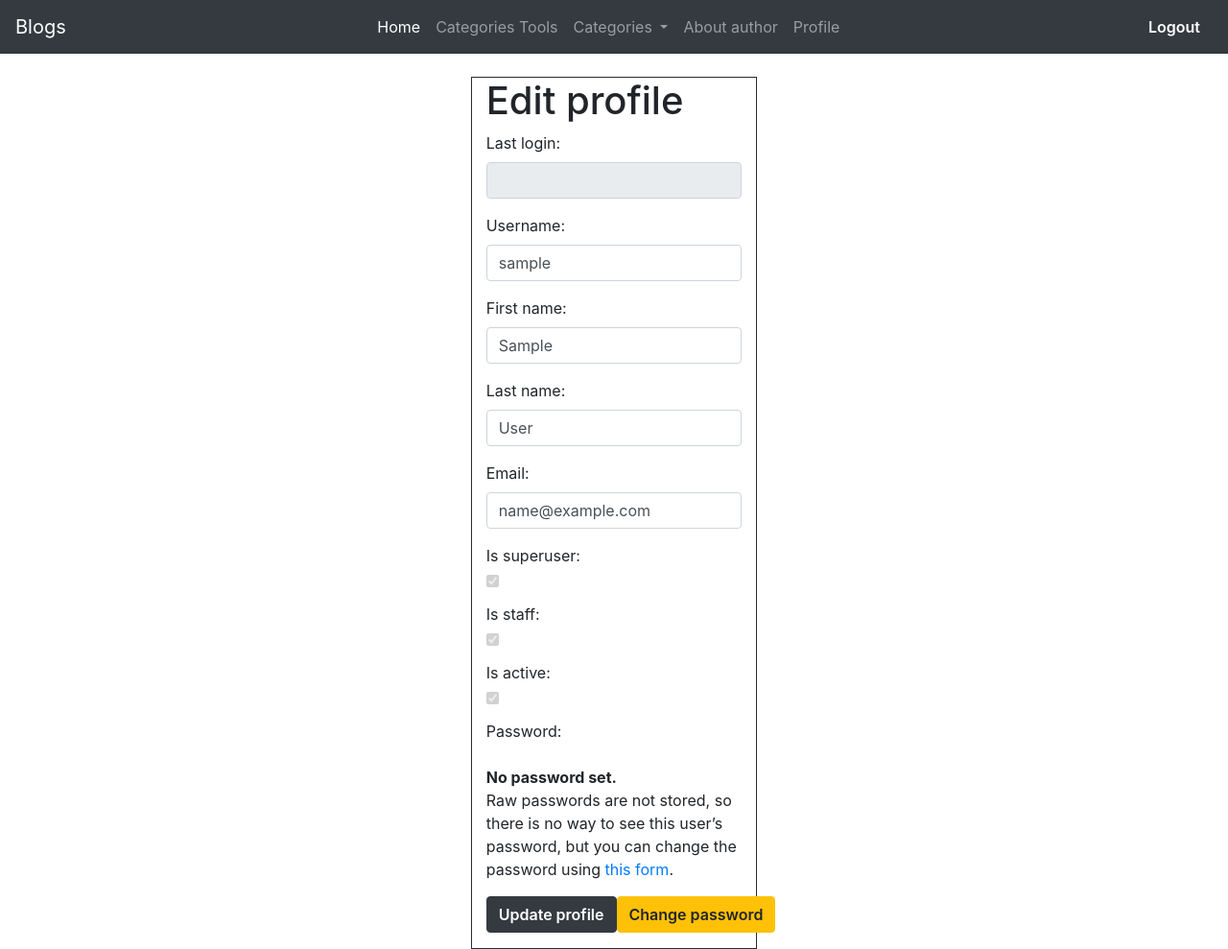
After one commit to DanijelVilovski/Blogs-API, a Django app: page /users/profile/1/editprofile in a window 1280 px wide. The commit adds this page. Shown: the whole page at 96% size. Run offline with Django 4.2, Linux system fonts and the light colour scheme; the visitor is signed in with stand-in values (Sample User, id 1); data that the repository does not hold is empty; some libraries are stand-ins or nearby versions.

Commit message:
Added edit profile, change password!

```diff
--- a/blogs/urls.py
+++ b/blogs/urls.py
@@ -16,7 +16,5 @@ urlpatterns = [
 
     path('likeblog/<int:pk>', views.LikeBlogView, name='like_blog'),
 
-    path('profile/<int:pk>', views.ProfileView.as_view(), name='profile'),
-
     path('author', views.AuthorView.as_view(), name='authorview'),
 ]
--- a/blogs/views.py
+++ b/blogs/views.py
@@ -2,7 +2,6 @@ from django.shortcuts import render, get_object_or_404
 from django.views.generic import ListView, DetailView, CreateView, UpdateView, DeleteView
 from django.urls import reverse_lazy, reverse
 from .models import Blog, Category
-from django.contrib.auth.models import User
 from .forms import AddBlogForm, EditBlogForm, AddCategoryForm, EditCategoryForm
 from django.http import HttpResponseRedirect
 from django.core.exceptions import ObjectDoesNotExist
@@ -70,10 +69,6 @@ class AuthorView(ListView):
     model = Blog
     template_name = "author.html"
 
-class ProfileView(DetailView):
-    model = User
-    template_name = 'profile.html'
-
 #functions based views
 
 def CategoryBlogList(request, categoryname):
--- a/users/forms.py
+++ b/users/forms.py
@@ -1,4 +1,4 @@
-from django.contrib.auth.forms import UserCreationForm
+from django.contrib.auth.forms import UserCreationForm, UserChangeForm, PasswordResetForm
 from django.contrib.auth.models import User
 from django import forms
 
@@ -20,3 +20,26 @@ class SignUpForm(UserCreationForm):
         self.fields['username'].widget.attrs['class'] = 'form-control'
         self.fields['password1'].widget.attrs['class'] = 'form-control'
         self.fields['password2'].widget.attrs['class'] = 'form-control'
+
+class EditProfileForm(UserChangeForm):
+    last_login = forms.CharField(widget=forms.TextInput(attrs={'class': 'form-control', 'disabled': True}))
+    email = forms.EmailField(widget=forms.EmailInput(attrs={'class': 'form-control'}))
+    username = forms.CharField(max_length=100, widget=forms.TextInput(attrs={'class': 'form-control'}))
+    first_name = forms.CharField(max_length=100, widget=forms.TextInput(attrs={'class': 'form-control'}))
+    last_name = forms.CharField(max_length=100, widget=forms.TextInput(attrs={'class': 'form-control'}))
+    is_superuser = forms.CharField(max_length=100, widget=forms.CheckboxInput(attrs={'class': 'form-check', 'disabled': True}))
+    is_staff = forms.CharField(max_length=100, widget=forms.CheckboxInput(attrs={'class': 'form-check', 'disabled': True}))
+    is_active = forms.CharField(max_length=100, widget=forms.CheckboxInput(attrs={'class': 'form-check', 'disabled': True}))
+
+    class Meta:
+        model = User
+        fields = [
+            'last_login',
+            'username',
+            'first_name',
+            'last_name',
+            'email',
+            'is_superuser',
+            'is_staff',
+            'is_active',
+        ]
--- /dev/null
+++ b/users/templates/registration/edit_profile.html
@@ -0,0 +1,26 @@
+{% extends 'base.html' %}
+
+{% block title %} Edit profile {% endblock %}
+
+{% if user.is_authenticated %}
+
+    {% block content %}
+        <div class="container col-md-5 mt-4 col-md-offset-2" style="border: 1px solid #292b2c;;">
+            <h1>Edit profile </h1>
+            <div class="form-group">
+                <form method="POST">
+                    {% csrf_token %}
+                    {{ form.as_p }}
+                    <div style="display: flex; justify-content: space-between;">
+                        <button type="submit" class="btn btn-dark" style="font-weight: 600">Update profile</button>
+                        <a href="{% url 'passwordchange' user.id %}" style="font-weight: 600" class='btn btn-warning'>Change password </a>
+                    </div>
+                </form>
+
+            </div>
+        </div>
+    {% endblock %}
+
+{% else %}
+    <h1>401 - Unauthorized! :(</h1>
+{% endif %}
--- a/blogs/templates/profile.html
+++ b/users/templates/registration/profile.html
@@ -18,6 +18,7 @@
             align-items: center;"
         >
             <h1>Blogs</h1>
+            <a href="{% url 'editprofile' user.id %}" class="btn btn-primary">Edit profile </a>
             <!-- {% if user.is_authenticated %}
                 <div>
                     <a href="{% url 'addblogview' %}" class="btn btn-dark" style="font-weight: 600;">Add blog</a>
--- a/users/templates/registration/register.html
+++ b/users/templates/registration/register.html
@@ -3,7 +3,7 @@
 {% block title %} Register {% endblock %}
 
 {% block content %}
-    <div class="container col-md-5 mt-4 col-md-offset-2" style="border: 1px solid #292b2c;;">
+    <div class="container col-md-5 mt-4 col-md-offset-2" style="border: 1px solid #292b2c;">
         <h1>Register</h1>
         <div class="form-group">
             <form method="POST">
--- a/users/urls.py
+++ b/users/urls.py
@@ -3,4 +3,8 @@ from . import views
 
 urlpatterns = [
     path('register/', views.UserRegisterView.as_view(), name='register'),
+
+    path('profile/<int:pk>', views.ProfileView.as_view(), name='profile'),
+    path('profile/<int:pk>/editprofile', views.UserEditView.as_view(), name='editprofile'),
+    path('profile/<int:pk>/editprofile/password', views.PasswordChangeView.as_view(), name='passwordchange')
 ]
--- a/users/views.py
+++ b/users/views.py
@@ -1,9 +1,11 @@
 from django.shortcuts import render
-from django.views.generic import CreateView
-from django.contrib.auth.forms import UserCreationForm
+from django.views.generic import CreateView, DetailView, UpdateView
+from django.contrib.auth.views import PasswordChangeView
+from django.contrib.auth.forms import UserCreationForm, UserChangeForm, PasswordChangeForm
 from django.urls import reverse_lazy
+from django.contrib.auth.models import User
 from django.contrib.auth import authenticate, login, logout
-from .forms import SignUpForm
+from .forms import SignUpForm, EditProfileForm
 from django.http import HttpResponse
 
 class UserRegisterView(CreateView):
@@ -11,6 +13,22 @@ class UserRegisterView(CreateView):
     template_name = 'registration/register.html'
     success_url = reverse_lazy('login')
 
+class ProfileView(DetailView):
+    model = User
+    template_name = 'registration/profile.html'
+
+class UserEditView(UpdateView):
+    form_class = EditProfileForm
+    template_name = 'registration/edit_profile.html'
+    success_url = reverse_lazy('profile')
+
+    def get_object(self):
+        return self.request.user
+
+class PasswordChangeView(PasswordChangeView):
+    form_class = PasswordChangeForm
+    template_name = 'registration/change_password.html'
+    success_url = reverse_lazy('homeview')
 
 # def LoginView(request):
 #     username = request.POST.get('username')
```
Also changed, not shown: users/templates/registration/change_password.html (added, +22 -0 lines), users/templates/registration/login.html (+7 -0 lines).
